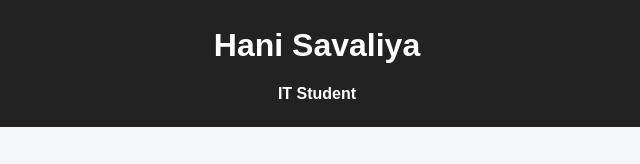
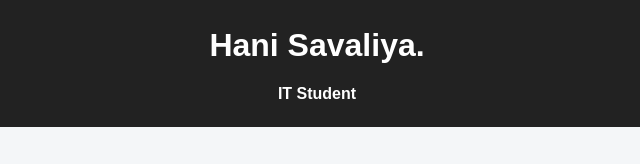
Before and after one commit to hanisavaliya/responsive-portfolio, a plain HTML site: page portfolio.html in a window 1280 px wide. Shown: the top 164 px of the page, 323-963 px from the left. Drawn offline with Linux system fonts and the light colour scheme.

Commit message:
Updated portfolio.html

```diff
--- a/portfolio.html
+++ b/portfolio.html
@@ -10,7 +10,7 @@
 <body>
 
   <header>
-    <h1>Hani Savaliya</h1>
+    <h1>Hani Savaliya.</h1>
 
     <nav>
       <ul>
@@ -25,7 +25,7 @@
     <p>
         I am an IT student with a strong interest in web development.
         I am learning technologies like HTML, CSS, and JavaScript and enjoy creating simple
-        and user-friendly websites. I am always eager to learn new skills and improve my technical knowledge.
+        and user-friendly websites.  I am always eager to learn new skills and improve my technical knowledge.
     </p>
   </section>
 
```
